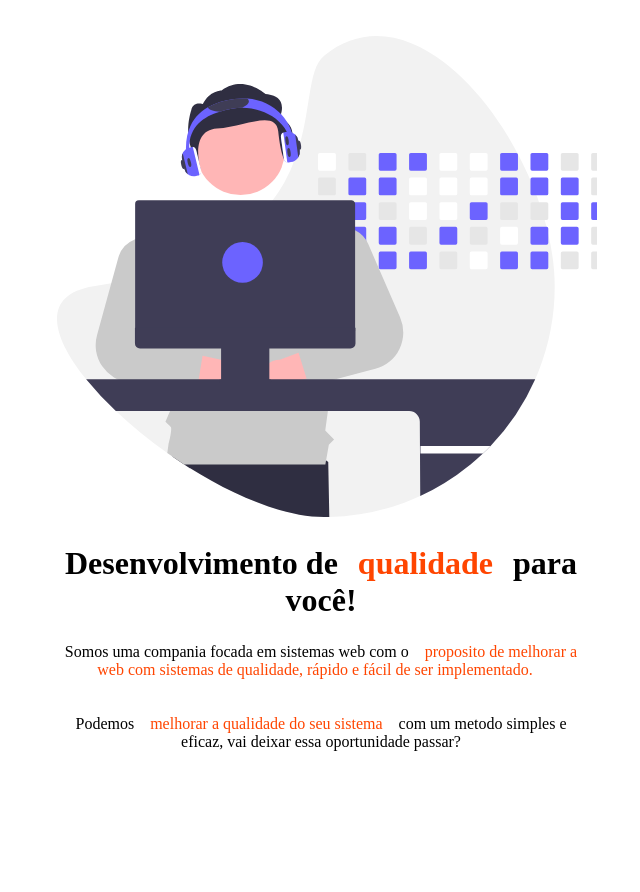
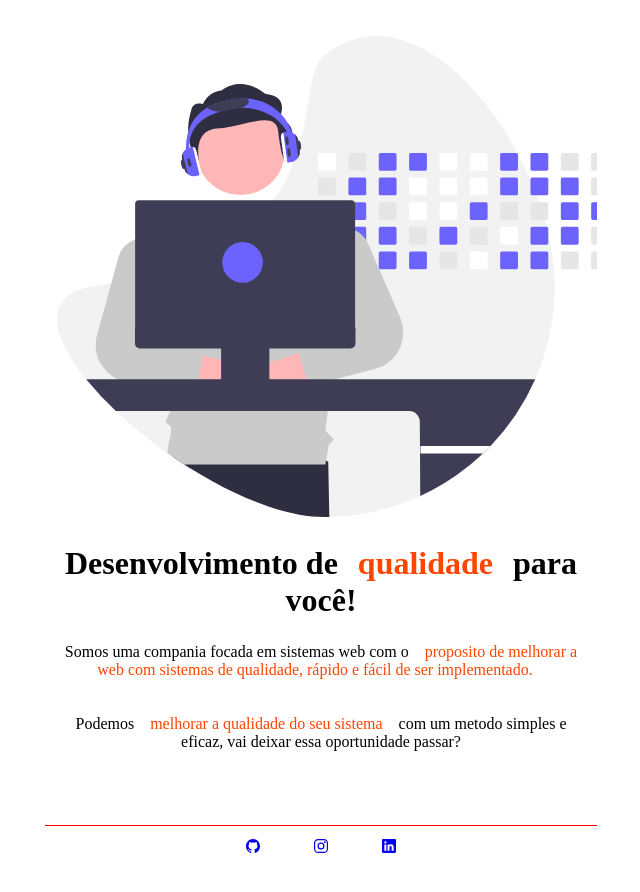
Before and after one commit to joaov-camargo/project-simples-html, a plain HTML site: page index.html in a window 1280 px wide. Shown: the whole page, without its empty margins (319-959 px from the left). Before the commit the page ends 800 px from the top, so only its background shows below. Drawn offline with nearby package versions, Linux system fonts and the light colour scheme.

Commit message:
Add files via upload

```diff
--- a/index.html
+++ b/index.html
@@ -30,6 +30,13 @@
         .mrg-top{
             padding: 12px 0px;
         }
+
+        .footer{
+            border-top: 1px solid red;
+            width: 552px;
+            margin: 50px auto 0px;
+            text-align: center;
+        }
     </style>
 </head>
 <body>
@@ -40,5 +47,14 @@
         <p class="mrg-top">Podemos <span class="color-text">melhorar a qualidade do seu sistema</span> com um metodo simples e eficaz, vai deixar essa oportunidade passar?</p>
     </div>
 
+    <div class="footer">
+        <a href="https://github.com/joaov-camargo/" target="_blank"><ion-icon name="logo-github"></ion-icon></a>
+        <a href="https://www.instagram.com/joaocamargo601/"><ion-icon name="logo-instagram" target="_blank"></ion-icon></a>
+        <a href="https://www.linkedin.com/in/joao-camargo601/"><ion-icon name="logo-linkedin"></ion-icon></a>
+    </div>
+
+    <!-- https://ionic.io/ionicons/usage -->
+    <script type="module" src="https://unpkg.com/ionicons@7.1.0/dist/ionicons/ionicons.esm.js"></script>
+    <script nomodule src="https://unpkg.com/ionicons@7.1.0/dist/ionicons/ionicons.js"></script>
 </body>
 </html>
```
